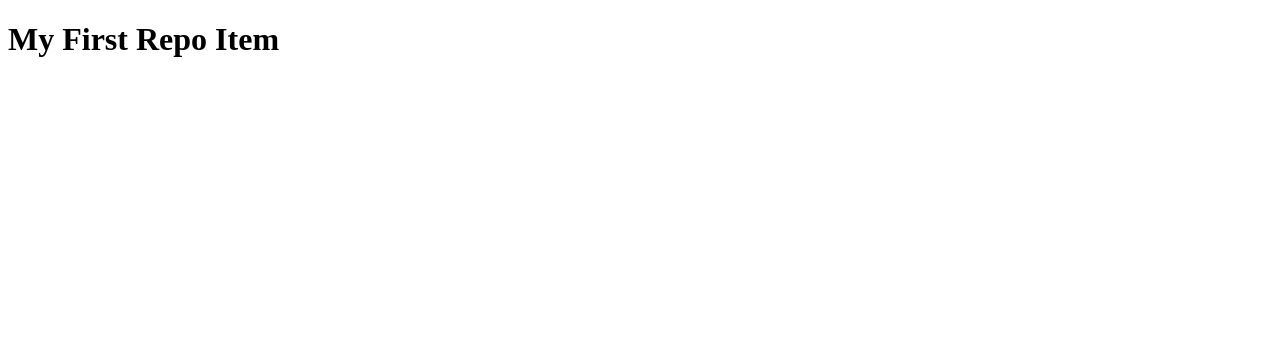
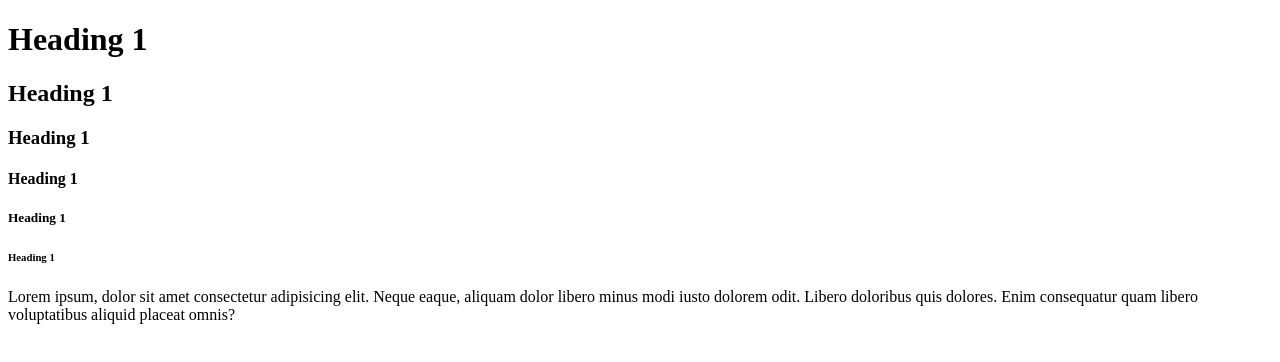
Before and after one commit to shiva1819/DL-Jan2021, a plain HTML site: page index.html in a window 1280 px wide. Drawn offline with Linux system fonts and the light colour scheme.

Commit message:
textbased elements statring

```diff
--- a/index.html
+++ b/index.html
@@ -1,11 +1,47 @@
 <!DOCTYPE html>
 <html>
-<head>
-	<meta charset="utf-8">
-	<meta name="viewport" content="width=device-width, initial-scale=1">
-	<title></title>
-</head>
-<body>
-	<h1> My First Repo Item </h1>
-</body>
+  <head>
+    <meta charset="UTF-8" />
+    <meta http-equiv="X-UA-Compatible" content="IE=edge" />
+    <meta name="viewport" content="width=device-width, initial-scale=1.0" />
+    <title>First Page</title>
+  </head>
+  <body>
+    <!-- HTML | HTML5 , CSS | CSS3, JS | ES6  -->
+
+    <!-- <p>
+      Lorem ipsum dolor sit amet consectetur adipisicing elit. Soluta culpa
+      deleniti maiores repellat architecto labore non hic quas possimus error
+      sunt eligendi explicabo ipsum voluptates quam quibusdam fuga, eius ab.
+    </p> -->
+
+    <!-- text based, link, img, layout, format -->
+
+    <!-- Headings  -->
+    <h1>Heading 1</h1>
+    <h2>Heading 1</h2>
+    <h3>Heading 1</h3>
+    <h4>Heading 1</h4>
+    <h5>Heading 1</h5>
+    <h6>Heading 1</h6>
+
+    <!-- Paragraph -->
+
+    <p>
+      Lorem ipsum, dolor sit amet consectetur adipisicing elit. Neque eaque,
+      aliquam dolor libero minus modi iusto dolorem odit. Libero doloribus quis
+      dolores. Enim consequatur quam libero voluptatibus aliquid placeat omnis?
+    </p>
+
+    <!-- <img src="" alt="">
+
+	<a href=""></a>
+
+
+	<hr>
+
+	<br> -->
+
+    <div></div>
+  </body>
 </html>
```
